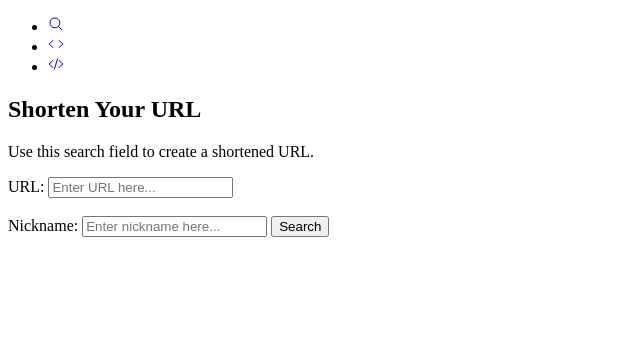
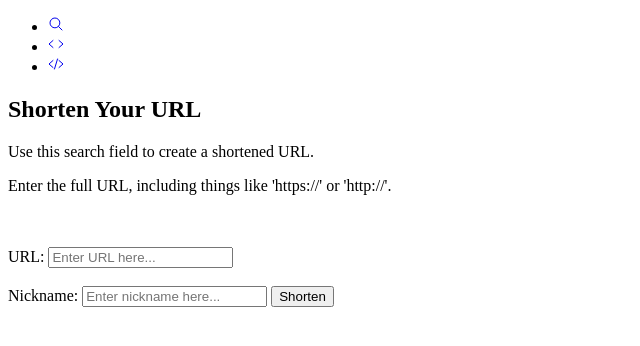
Before and after one commit to rfdoom/url-shortener, a Django app: page /encode/ in a window 1280 px wide. Shown: the top 346 px of the page, without its empty margins (0-640 px from the left). Run offline with Django 4.2, Linux system fonts and the light colour scheme.

Commit message:
complete

```diff
--- a/app/templates/decode.html
+++ b/app/templates/decode.html
@@ -12,7 +12,7 @@
 </div>
 <form method="POST">
   <input type="text" placeholder="Enter URL here..." name="decode-input" id="decode-input" />
-  <button type="submit" class="search-button">Search</button>
+  <button type="submit" class="search-button">Expand</button>
 </form>
 <br /><br />
 {% if data %}
--- a/app/templates/encode.html
+++ b/app/templates/encode.html
@@ -9,6 +9,8 @@
 <div class="header">
   <h2>Shorten Your URL</h2>
   <p class="note">Use this search field to create a shortened URL.</p>
+  <p class="note">Enter the full URL, including things like 'https://' or 'http://'.</p>
+  <br /><br />
 </div>
 <form method="POST">
   <label for="url-input">URL: </label>
@@ -16,9 +18,14 @@
     <br /><br />
   <label for="nickname-input">Nickname: </label>
     <input type="text" placeholder="Enter nickname here..." name="nickname-input" id="nickname-input" />
-  <button type="submit" class="search-button">Search</button>
+  <button type="submit" class="short-button">Shorten</button>
 </form>
 <br /><br />
 {{data}}
+{% if status %}
+<p>ERROR CODE: {{ status }}. PLEASE REVIEW ERROR ON THE DOCUMENTATION <a target="_blank" href="https://cutt.ly/api-documentation/cuttly-links-api">HERE</a></p>
+{% elif nameerror %}
+<h4>{{ nameerror }}</h4>
+{% endif %}
 
 {% endblock %}
--- a/app/views.py
+++ b/app/views.py
@@ -1,6 +1,5 @@
-from webbrowser import get
-from django import shortcuts
-from django.shortcuts import render, redirect
+from genericpath import exists
+from django.shortcuts import render, redirect, reverse
 from django.forms import ValidationError
 import requests
 from .models import URL
@@ -11,8 +10,15 @@ from django.views.decorators.csrf import csrf_exempt
 API_KEY = 'e99aae469de9eacb0c20ad6735ff7dbc4b1fb'
 ONE_SIMPLE_API_KEY = 'lZNWLMwKTe41DQsBzMr5rocfFfhCFVhAQ1oIUr1R'
 
-
+@csrf_exempt
 def home(request):
+    if request.method == 'POST':
+        search = request.POST['home-search']
+        if URL.objects.filter(nickname=search).exists():
+            url = URL.objects.get(nickname=search)
+            return render(request, 'home.html', {'data': url})
+        else:
+            return render(request, 'home.html', {'error': 'Not found'})
     return render(request, 'home.html')
 
 @csrf_exempt
@@ -23,6 +29,8 @@ def encode(request):
             get_short_url = f'https://cutt.ly/api/api.php?key={API_KEY}&output=json&short={url}'
             data = requests.get(get_short_url).json()
             print('URL:', url, 'shortURL:', get_short_url, 'data:', data)
+            if URL.objects.filter(nickname=request.POST['nickname-input']).exists():
+                return render(request, 'encode.html', {'nameerror': 'Cannot use this nickname'})
             if data['url']['status'] == 7:
                 new_instance = URL()
                 new_instance.longURL = url
@@ -32,8 +40,7 @@ def encode(request):
                 return render(request, 'encode.html', {'data':data})
             else:
                 status = data['url']['status']
-                print(f'ERROR STATUS: {status}')
-                return redirect('error', {'error': status})
+                return render(request, 'encode.html', {'status': status})
         except ValidationError as e:
             return redirect('error')
     return render(request, 'encode.html')
```
Also changed, not shown: app/templates/home.html (+7 -1 lines), README.md.
